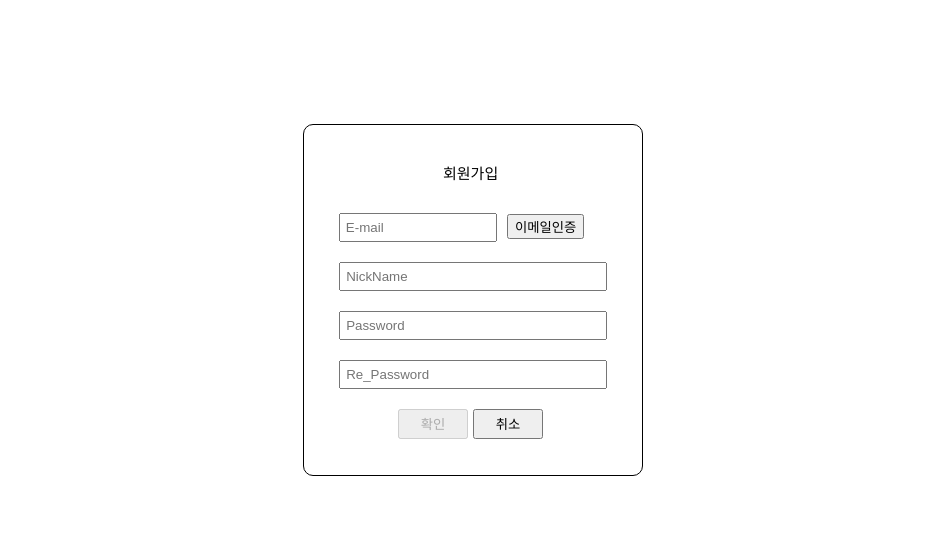
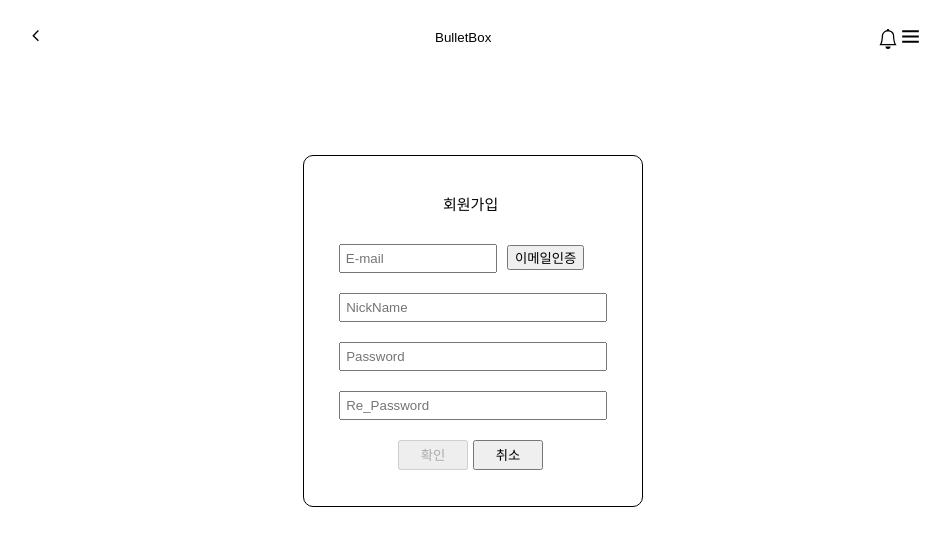
Before and after one commit to BulletBoxProject/BulletBox-project-FE-, a React (Create React App) app: page /signup in a window 1280 px wide. Shown: the top 546 px of the page, without its empty margins (167-1117 px from the left). Built offline with nearby package versions, Linux system fonts and the light colour scheme; no server answers.

Commit message:
feat: Header 생성/cookie생성

```diff
--- a/package.json
+++ b/package.json
@@ -10,6 +10,7 @@
     "axios": "^1.2.2",
     "react": "^18.2.0",
     "react-calendar": "^4.0.0",
+    "react-cookie": "^4.1.1",
     "react-dom": "^18.2.0",
     "react-icons": "^4.7.1",
     "react-redux": "^8.0.5",
--- a/src/components/logIn/screen/LogInContainer.jsx
+++ b/src/components/logIn/screen/LogInContainer.jsx
@@ -16,5 +16,5 @@ const StcontainerBox = styled.div`
   display: flex;
   justify-content: center;
   align-items: center;
-  height: 600px;
+  height: 70vh;
 `;
--- a/src/components/signup/screen/SignUpContainer.jsx
+++ b/src/components/signup/screen/SignUpContainer.jsx
@@ -15,5 +15,5 @@ const StcontainerBox = styled.div`
   display: flex;
   justify-content: center;
   align-items: center;
-  height: 600px;
+  height: 70vh;
 `;
--- a/src/core/api.jsx
+++ b/src/core/api.jsx
@@ -1,4 +1,6 @@
 import axios from "axios";
+import { getCookies } from "./cookieControler";
+
 export const BACK_API = process.env.REACT_APP_BACKAPI;
 
 // 헤더 없이 사용하는 경우( API 추가 )
@@ -19,7 +21,7 @@ export const baseURLApiV1 = axios.create({
 
 baseURLApiV1.interceptors.request.use((config) => {
   if (config.headers === undefined) return;
-  const token = localStorage.getItem("Authorization");
+  const token = getCookies("Authorization");
   config.headers["Authorization"] = `${token}`;
   return config;
 });
--- /dev/null
+++ b/src/core/cookieControler.jsx
@@ -0,0 +1,17 @@
+import { Cookies } from "react-cookie";
+
+const cookies = new Cookies();
+
+export const setCookies = (id, value, option) => {
+  return cookies.set(id, value, { ...option });
+};
+
+export const getCookies = (id) => {
+  return cookies.get(id);
+};
+
+function cookieControler() {
+  return null;
+}
+
+export default cookieControler;
--- a/src/layout/Header.jsx
+++ b/src/layout/Header.jsx
@@ -1,7 +1,55 @@
 import React from "react";
+import { BsBell } from "react-icons/bs";
+import { BiMenu } from "react-icons/bi";
+import { MdArrowBackIosNew } from "react-icons/md";
+import styled from "styled-components";
+import { useNavigate } from "react-router-dom";
+import { getCookies } from "../core/cookieControler";
 
 const Header = () => {
-  return <div></div>;
+  const navigate = useNavigate();
+  const token = getCookies("Authorization");
+
+  const onClickHandler = () => {
+    if (token) {
+      navigate("/");
+    } else {
+      navigate("/login");
+    }
+  };
+
+  return (
+    <HeaderDiv>
+      <HeaderBtn>
+        <MdArrowBackIosNew />
+      </HeaderBtn>
+
+      <HeaderBtn
+        onClick={() => {
+          onClickHandler();
+        }}
+      >
+        BulletBox
+      </HeaderBtn>
+      <HeaderLeftDib>
+        <BsBell size={20} />
+        <BiMenu size={25} />
+      </HeaderLeftDib>
+    </HeaderDiv>
+  );
 };
 
 export default Header;
+const HeaderDiv = styled.div`
+  display: flex;
+  align-items: center;
+  justify-content: space-around;
+  margin-top: 3vh;
+`;
+
+const HeaderBtn = styled.button`
+  background-color: transparent;
+  border: none;
+`;
+
+const HeaderLeftDib = styled.div``;
```
Also changed, not shown: 2 other files (tests, documents, lock files or other folders).
